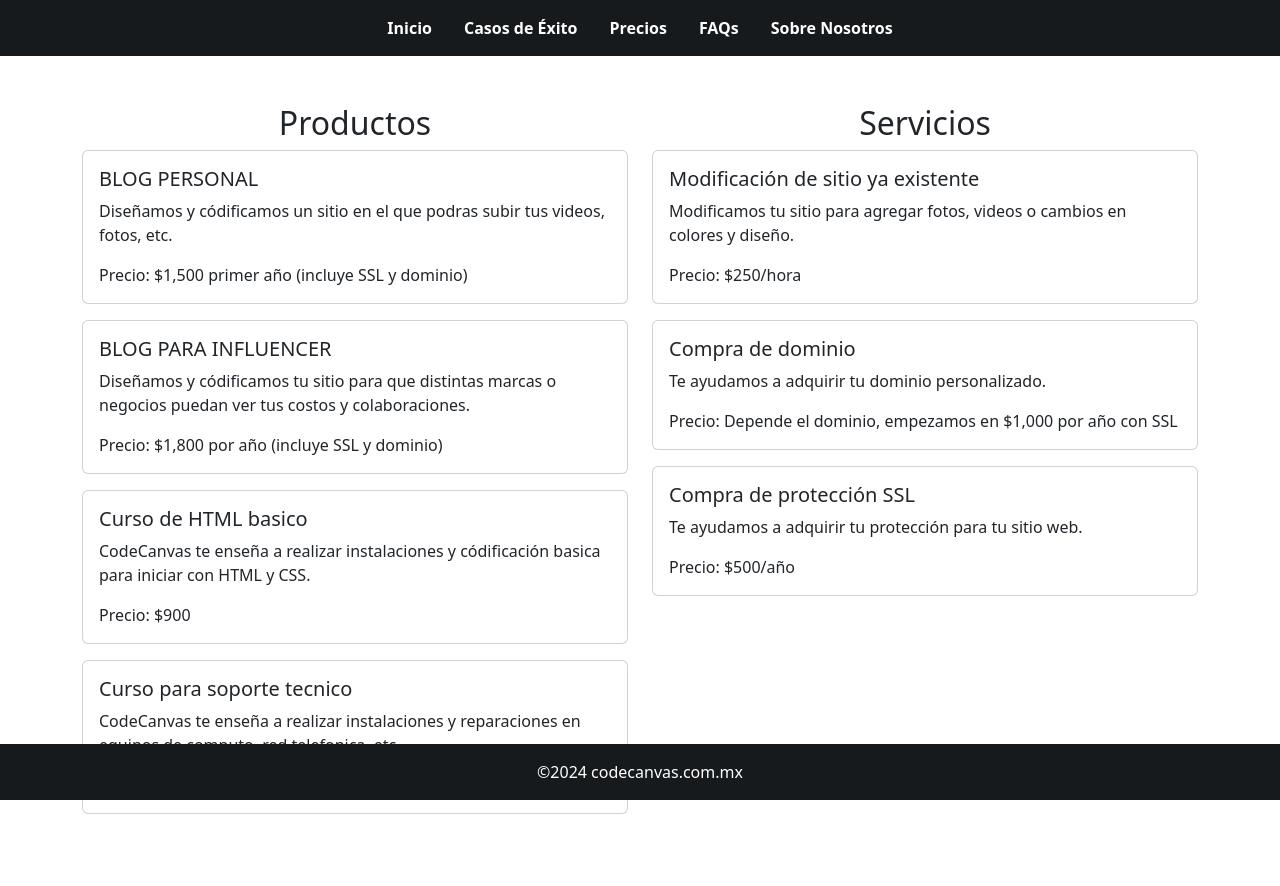
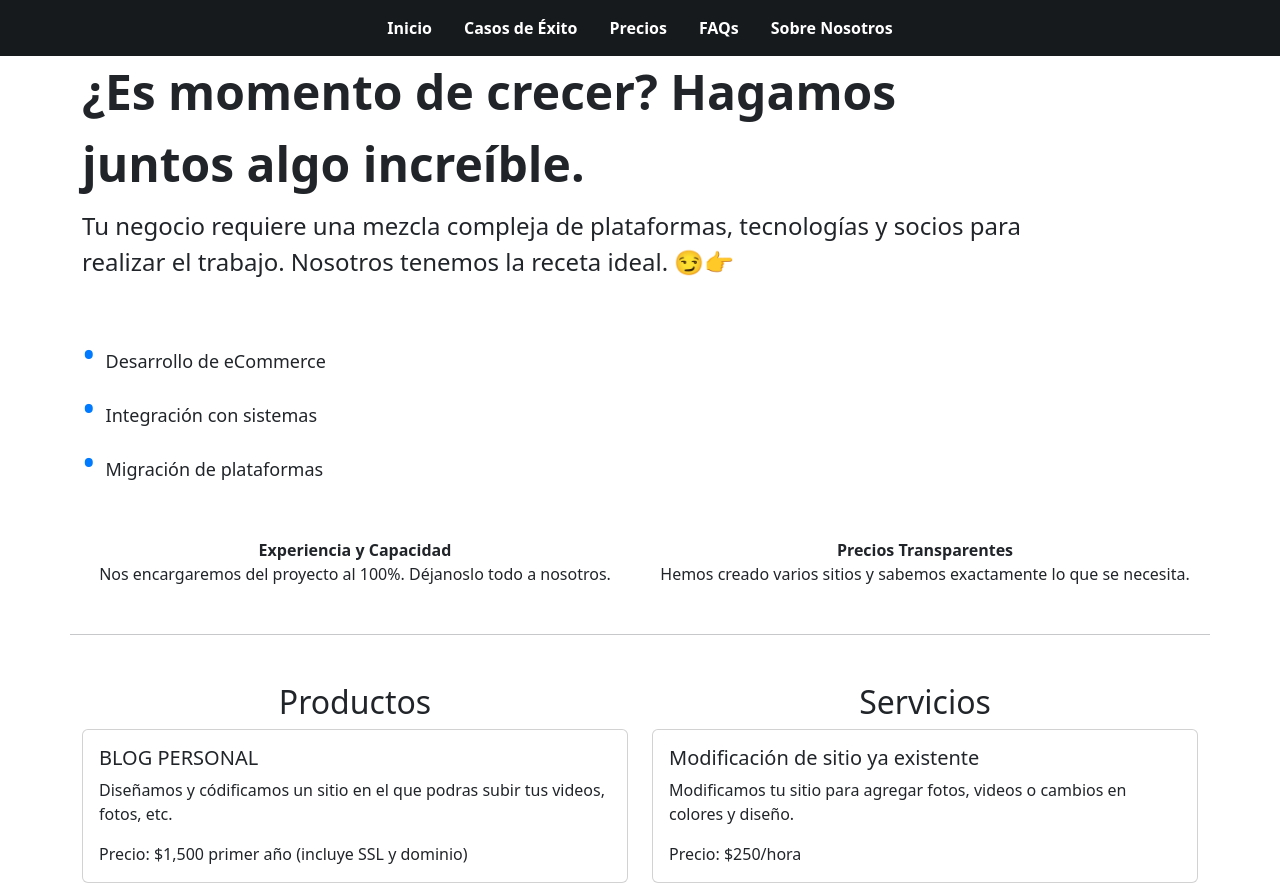
Before and after one commit to DISTinTheHouse/codecanvasHTML, a plain HTML site: page precios.html in a window 1280 px wide. Shown: the top 886 px of the page. Before the commit the page ends 814 px from the top, so only its background shows below. Drawn offline with nearby package versions, Linux system fonts and the light colour scheme.

Commit message:
Se agrego información a precios 10-04-2024

```diff
--- a/precios.html
+++ b/precios.html
@@ -19,6 +19,37 @@
     </ul>
 </header>
 
+<!--Bienvenida-->
+<section class="mb-5">
+    <div class="container" style="font-size: 48px;"><b>¿Es momento de crecer? Hagamos <br>juntos algo increíble.</b></div>
+
+    <div class="container mt-2" style="font-size: 24px;">Tu negocio requiere una mezcla compleja de plataformas, tecnologías y socios para
+    <br>realizar el trabajo. Nosotros tenemos la receta ideal. 😏👉</div>
+
+    <div class="container mt-5" style="font-size: 18px;">
+        <ul class="list-unstyled custom-list">
+            <li>Desarrollo de eCommerce</li>
+            <li>Integración con sistemas</li>
+            <li>Migración de plataformas</li>
+        </ul>
+    </div>
+    <div class="container mt-5">
+        <div class="row">
+            <div class="col-md-6 text-center"> <!-- Columna para el primer elemento -->
+                <div><b>Experiencia y Capacidad</b><br>
+                    Nos encargaremos del proyecto al 100%. Déjanoslo todo a nosotros.</div>
+            </div>
+            <div class="col-md-6 text-center"> <!-- Columna para el segundo elemento -->
+                <div><b>Precios Transparentes</b><br>
+                    Hemos creado varios sitios y sabemos exactamente lo que se necesita.</div>
+            </div>
+        </div>
+    </div>
+</section>
+
+<hr class="container ">
+
+<!--productos y servicios-->
 <div class="container mt-5">
     <div class="row justify-content-center">
         <div class="col-md-6">
@@ -45,7 +76,7 @@
                 </div>
             </div>
             <div class="card mt-3">
-                <div class="card-body">
+                <div class="card-body mb-3">
                     <h5 class="card-title">Curso para soporte tecnico</h5>
                     <p class="card-text">CodeCanvas te enseña a realizar instalaciones y reparaciones en equipos de computo, red telefonica, etc.</p>
                     <p class="card-text">Precio: $900</p>
@@ -79,8 +110,11 @@
     </div>
 </div>
 
+
+
+
 <!-- Footer -->
-<footer class="text-center text-white fixed-bottom" style="background-color: #161a1d;">
+<footer class="text-center text-white mt-5" style="background-color: #161a1d;">
     <div class="text-center p-3">
      ©2024 codecanvas.com.mx
     </div>
@@ -96,6 +130,14 @@
     .nav-pills .nav-item a {
       color: #ffffff;
     }
+
+    /* Estilo adicional para el ícono de palomita */
+    .custom-list li::before {
+            content: "\2022"; /* Código Unicode para un punto */
+            color: #007bff; /* Color azul */
+            font-size: 2em; /* Tamaño de fuente */
+            margin-right: 10px; /* Espacio entre el círculo y el texto */
+        }
   </style>
 </body>
 </html>
```
